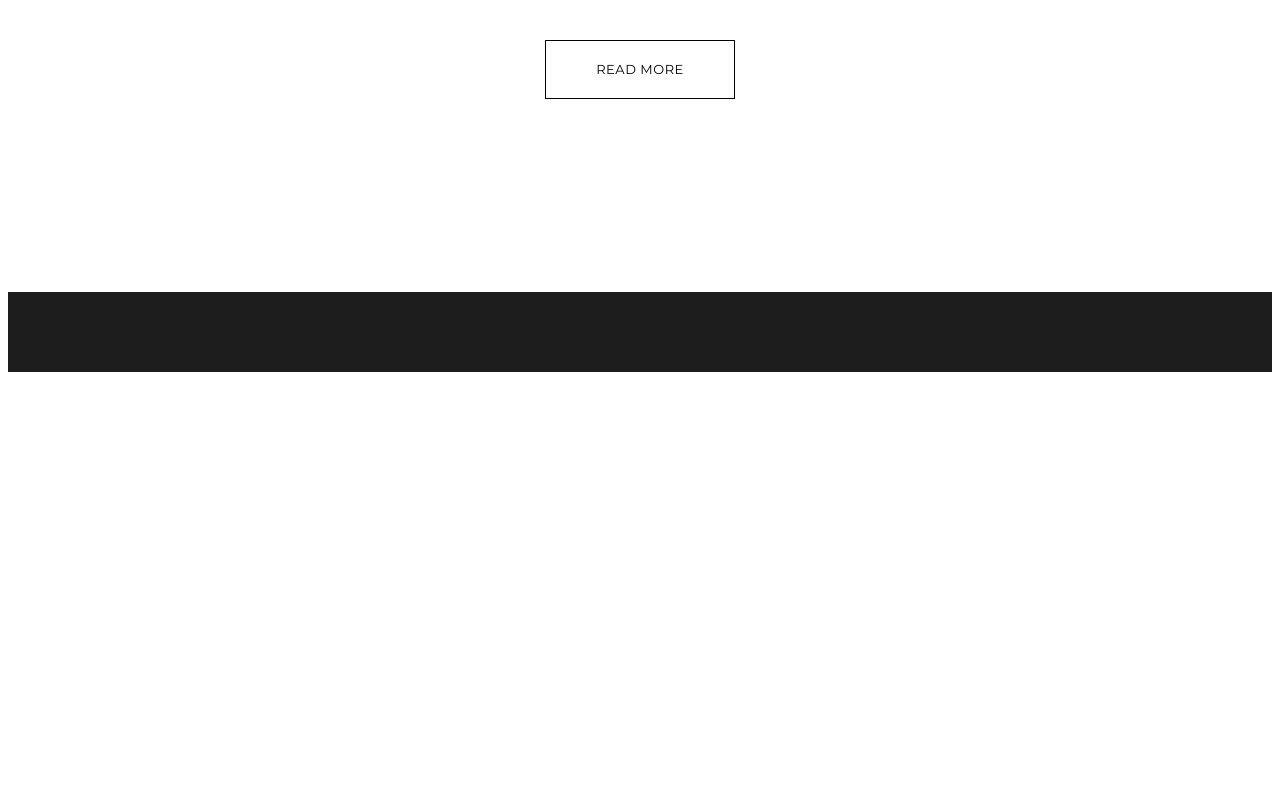
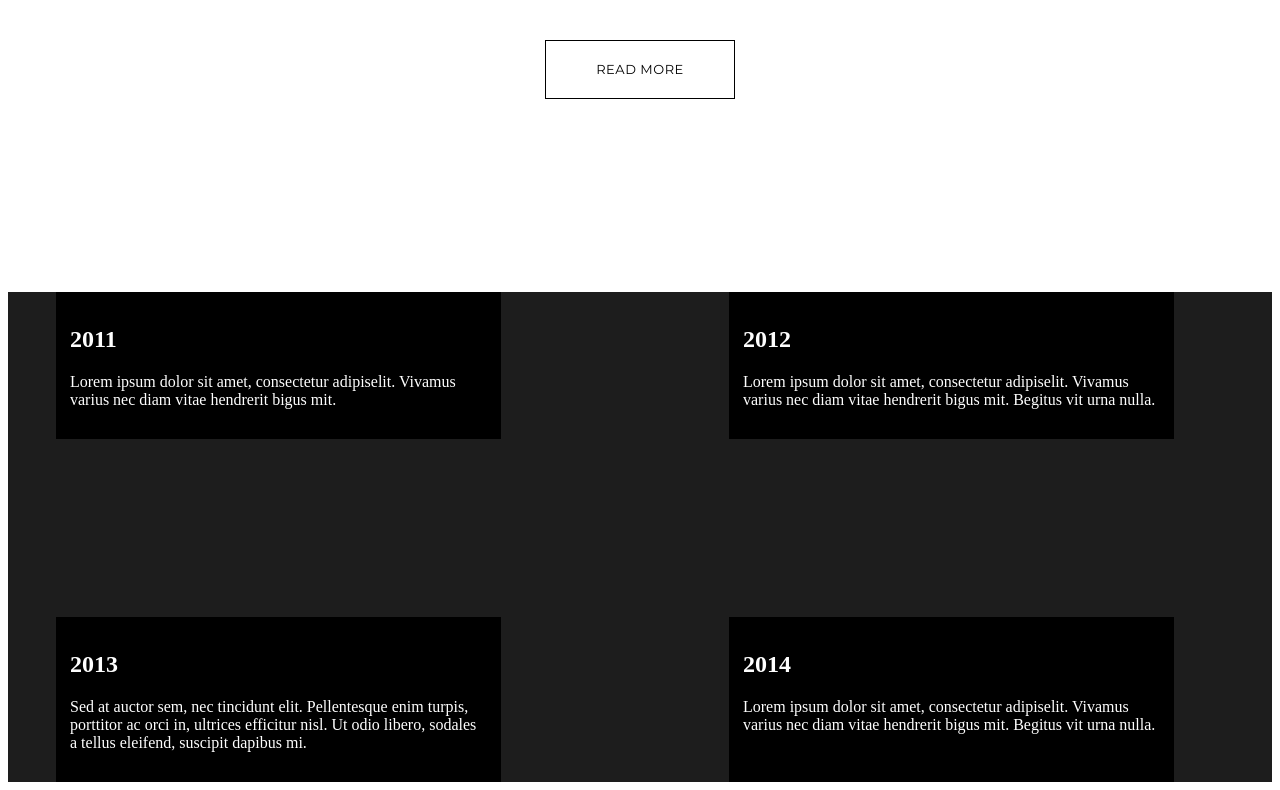
Before and after one commit to Alex-Volo/landing, a plain HTML site: page index.html in a window 1280 px wide. Shown: the part 353-1143 px from the top of the page. Before the commit the page ends 800 px from the top, so only its background shows below. Drawn offline with Linux system fonts and the light colour scheme.

Commit message:
another pause

```diff
--- a/css/style.scss
+++ b/css/style.scss
@@ -138,5 +138,13 @@
 .about {
   background-color: #1d1d1d;
   display: grid;
-  grid-template-columns: repeat(autofit, minmax(300px, 1fr));
+  grid-template-columns: repeat(auto-fit, minmax(325px, 1fr));
+  gap: 178px;
+
+  &__card {
+    padding: 14px;
+    color: #fefefe;
+    max-width: 417px;
+    background-color: #000000;
+  }
 }
--- a/index.html
+++ b/index.html
@@ -30,21 +30,28 @@
     </header>
     <main>
         <section class="about center">
-            <div class="card">
-                <h2 class="about__heading"></h2>
-                <p class="about__text"></p>
+            <div class="about__card">
+                <h2 class="about__heading">2011</h2>
+                <p class="about__text">Lorem ipsum dolor sit amet, consectetur adipiselit. Vivamus varius nec diam vitae
+                    hendrerit bigus mit.</p>
             </div>
-            <div class="card">
-                <h2 class="about__heading"></h2>
-                <p class="about__text"></p>
+            <div class="about__card">
+                <h2 class="about__heading">2012</h2>
+                <p class="about__text">Lorem ipsum dolor sit amet, consectetur adipiselit. Vivamus varius nec diam vitae
+                    hendrerit bigus mit.
+                    Begitus vit urna nulla.</p>
             </div>
-            <div class="card">
-                <h2 class="about__heading"></h2>
-                <p class="about__text"></p>
+            <div class="about__card">
+                <h2 class="about__heading">2013</h2>
+                <p class="about__text">Sed at auctor sem, nec tincidunt elit. Pellentesque enim turpis, porttitor ac
+                    orci in, ultrices efficitur nisl. Ut odio libero, sodales a tellus eleifend, suscipit dapibus mi.
+                </p>
             </div>
-            <div class="card">
-                <h2 class="about__heading"></h2>
-                <p class="about__text"></p>
+            <div class="about__card">
+                <h2 class="about__heading">2014</h2>
+                <p class="about__text">Lorem ipsum dolor sit amet, consectetur adipiselit. Vivamus varius nec diam vitae
+                    hendrerit bigus mit.
+                    Begitus vit urna nulla.</p>
             </div>
         </section>
     </main>
```
Also changed, not shown: css/style.css, 1 other file.
